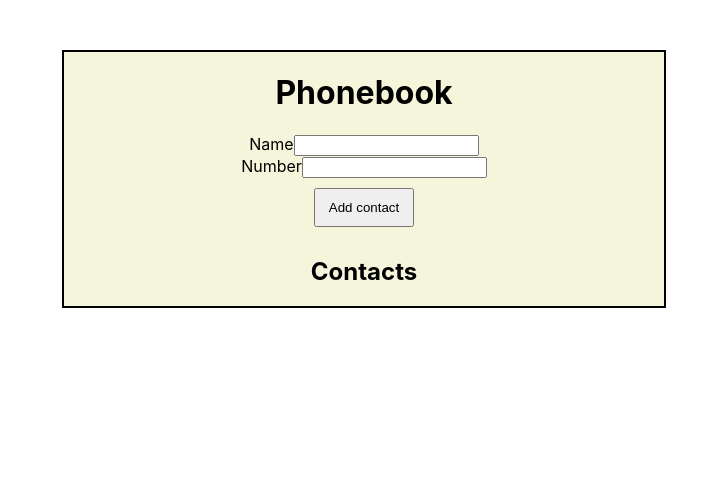
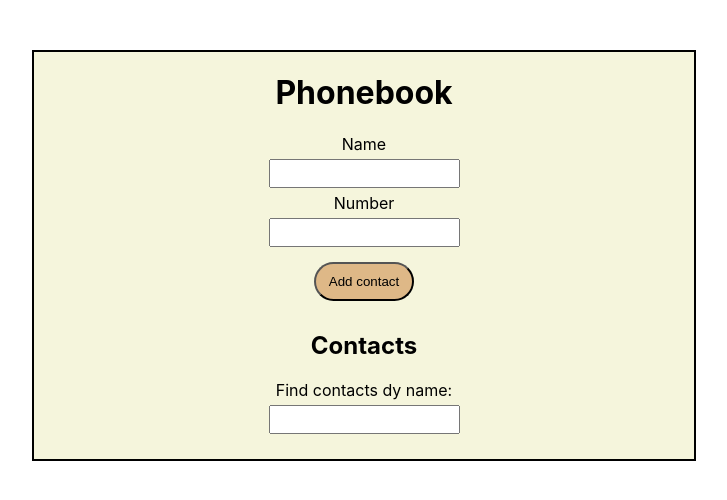
Before and after one commit to beligrous/goit-react-hw-02-phonebook, a React (Create React App) app: page / in a window 1280 px wide. Shown: the top 500 px of the page, without its empty margins (276-1003 px from the left). Built offline with nearby package versions, Linux system fonts and the light colour scheme.

Commit message:
add filterize

```diff
--- a/src/components/App.jsx
+++ b/src/components/App.jsx
@@ -1,11 +1,12 @@
 import { Component } from 'react';
 import { nanoid } from 'nanoid';
-import { Form, Button, Container, List } from './App.styled';
+import { Form, Button, Container, List, Input } from './App.styled';
 export class App extends Component {
   state = {
     contacts: [],
     name: '',
     number: '',
+    filter: '',
   };
 
   handleSubmitContact = e => {
@@ -27,6 +28,14 @@ export class App extends Component {
     this.setState({ name: '', number: '' });
   }
 
+  filterize() {
+    const filtered = this.state.contacts.filter(
+      item => item.toLowerCase() === this.state.filter.toLowerCase()
+    );
+    console.log(filtered);
+    return filtered;
+  }
+
   render() {
     return (
       <Container>
@@ -34,7 +43,7 @@ export class App extends Component {
         <Form onSubmit={this.handleSubmitContact}>
           <label>
             Name
-            <input
+            <Input
               type="text"
               onChange={this.handleChange}
               value={this.state.name}
@@ -46,7 +55,7 @@ export class App extends Component {
           </label>
           <label>
             Number
-            <input
+            <Input
               onChange={this.handleChange}
               value={this.state.number}
               name="number"
@@ -59,6 +68,15 @@ export class App extends Component {
         </Form>
         <div>
           <h2>Contacts</h2>
+          <label>
+            Find contacts dy name:
+            <Input
+              type="text"
+              value={this.state.filter}
+              name="filter"
+              onChange={this.handleChange}
+            />
+          </label>
           <List>
             {this.state.contacts.map(item => {
               return (
--- a/src/components/App.styled.jsx
+++ b/src/components/App.styled.jsx
@@ -8,17 +8,26 @@ export const Form = styled.form`
   padding: 0;
 `;
 
+export const Input = styled.input`
+  display: block;
+  margin: 5px auto;
+  padding: 5px;
+`;
+
 export const Button = styled.button`
   width: 100px;
   display: inline-block;
   padding: 10px;
   margin: 10px auto;
+  border-radius: 20px;
+  background-color: burlywood;
 `;
 
 export const Container = styled.div`
   width: 600px;
   text-align: center;
   margin: 50px auto;
+  padding: 0 30px 20px;
   border: 2px solid black;
   background-color: beige;
 `;
```
